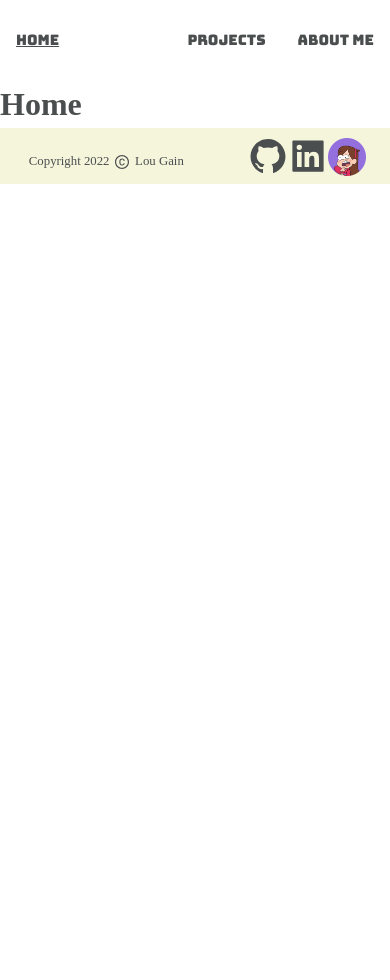
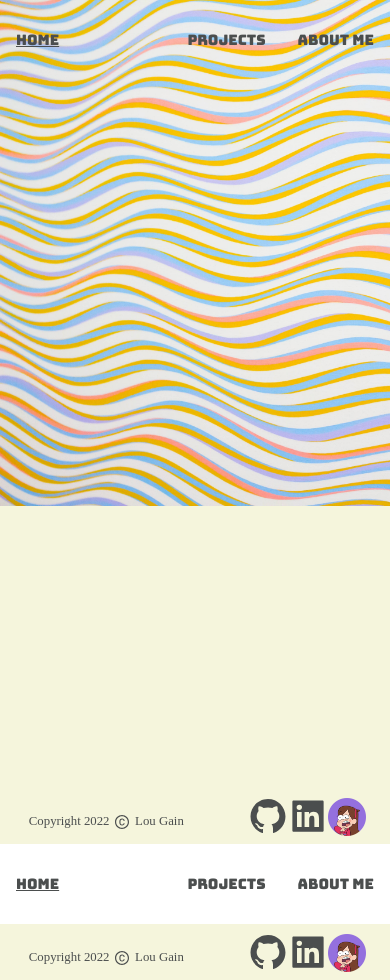
Before and after one commit to OulG/Portfolio, a React (Vite) app in the folder frontend/: page / in a window 390 px wide. Before the commit the page ends 844 px from the top, so only its background shows below. Built offline with nearby package versions, Linux system fonts and the light colour scheme; a web font is replaced by a local one.

Commit message:
Page home mobile ok

```diff
--- a/frontend/src/App.jsx
+++ b/frontend/src/App.jsx
@@ -1,12 +1,17 @@
+import { Routes, Route } from "react-router-dom";
 import Header from "./components/Header";
 import Main from "./components/Main";
 import Footer from "./components/Footer";
+import Home from "./pages/Home";
 
 import "./_App.scss";
 
 function App() {
   return (
     <div className="App">
+      <Routes>
+        <Route path="/" element={<Home />} />
+      </Routes>
       <Header />
       <Main />
       <Footer />
--- a/frontend/src/components/Main.jsx
+++ b/frontend/src/components/Main.jsx
@@ -1,5 +1,4 @@
 import { Routes, Route } from "react-router-dom";
-import Home from "../pages/Home";
 import Projects from "../pages/Projects";
 import Project from "../pages/Project";
 import AboutMe from "../pages/AboutMe";
@@ -11,7 +10,6 @@ export default function Main() {
     <div>
       <Wrapper>
         <Routes>
-          <Route path="/" element={<Home />} />
           <Route path="/projects" element={<Projects />} />
           <Route path="/projects/:projectId" element={<Project />} />
           <Route path="/aboutme" element={<AboutMe />} />
--- a/frontend/src/pages/Home.jsx
+++ b/frontend/src/pages/Home.jsx
@@ -1,7 +1,18 @@
+import "../styles/_Home.scss";
+import Header from "../components/Header";
+import Footer from "../components/Footer";
+
 export default function Home() {
   return (
-    <header>
-      <h1>Home</h1>
-    </header>
+    <section className="home">
+      <div className="container-double">
+        <div className="waves">
+          <Header />
+        </div>
+        <div className="yellow-bottom">
+          <Footer />
+        </div>
+      </div>
+    </section>
   );
 }
--- a/frontend/src/styles/_Header.scss
+++ b/frontend/src/styles/_Header.scss
@@ -3,6 +3,7 @@
 
 .container-header {
     width: 100%;
+    background-color: transparent;
 
     ul {
         display: flex;
--- /dev/null
+++ b/frontend/src/styles/_Home.scss
@@ -0,0 +1,42 @@
+@import "../styles/_Variables.scss";
+@import "../styles/Breakpoints";
+
+.home {
+    width: 100%;
+    height:100vh;
+
+    .container-double {
+        width: 100%;
+        height: 100%;
+
+        @include desktop {
+            display: flex;
+            flex-direction: row-reverse;
+          }
+
+        .waves {
+            background-image: url("../assets/waves.jpg");
+            width: 100%;
+            height: 60%;
+            background-size: cover;
+            background-repeat: no-repeat;
+
+            @include desktop {
+                width: 60%;
+                height: 100%;
+              }
+        }
+
+        .yellow-bottom {
+            display: flex;
+            width: 100%;
+            height: 40%;
+            background-color: $backgroundYellow;
+
+            @include desktop {
+                width: 40%;
+                height: 100%;
+              }
+        }
+    }
+}
```
